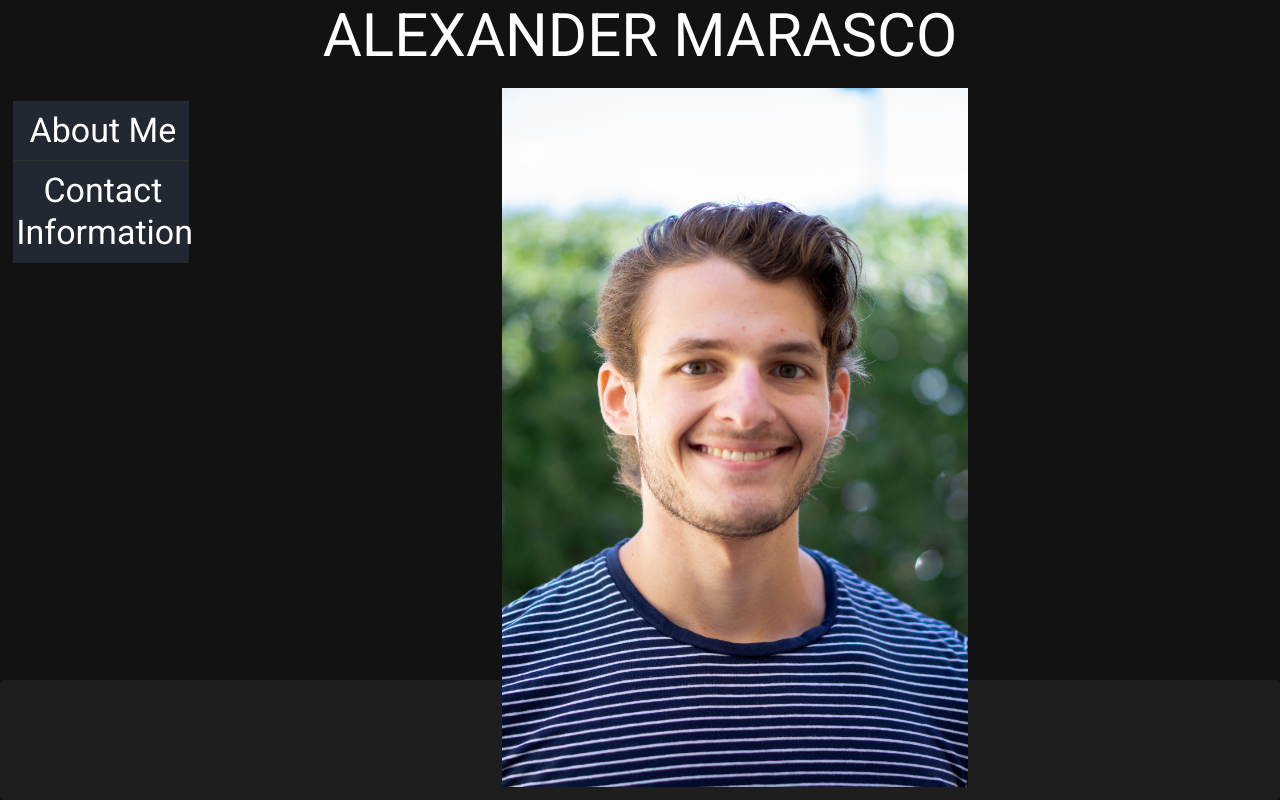
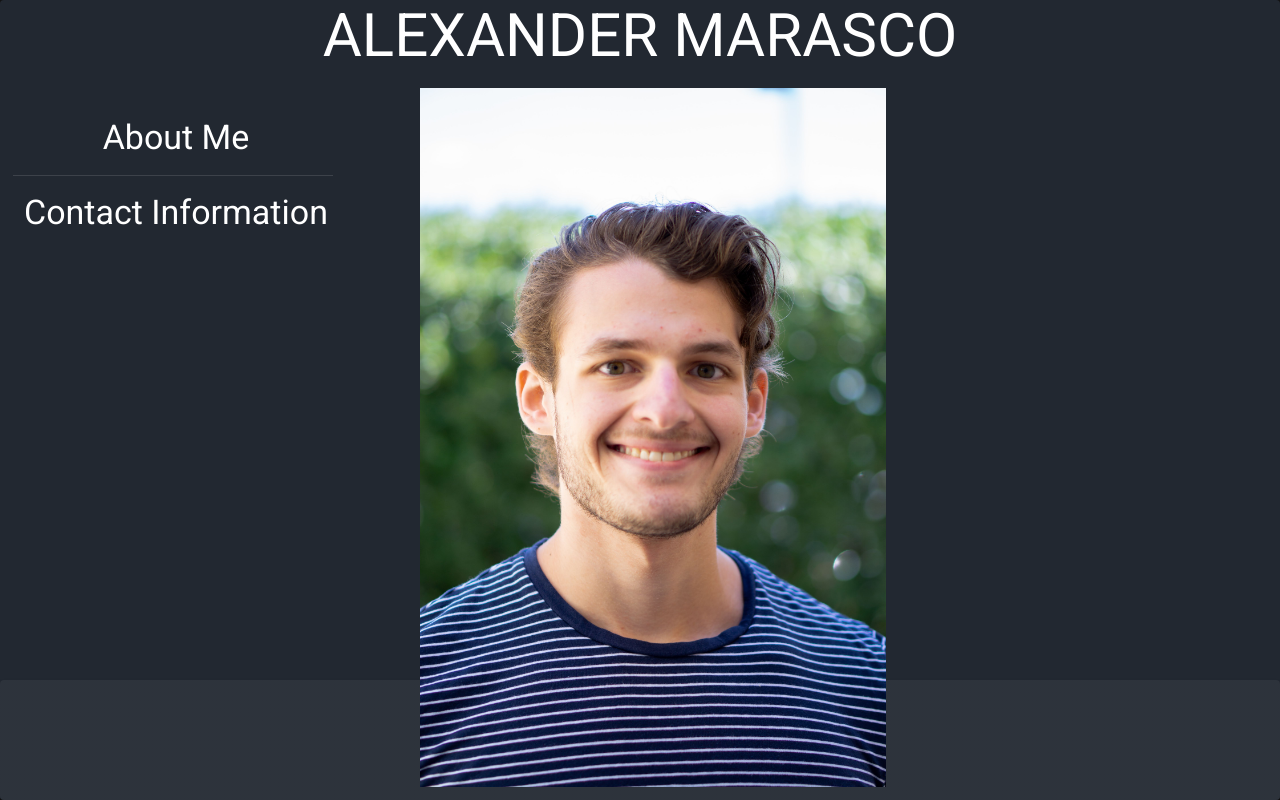
Before and after one commit to Marascax/alex-marasco-site, a Next.js app: page / in a window 1280 px wide. Built offline with nearby package versions, Linux system fonts and the light colour scheme.

Commit message:
paper background, image slide slowed down

```diff
--- a/pages/index.js
+++ b/pages/index.js
@@ -52,7 +52,8 @@ const Home = () => {
             sx={{
                 height: '100vh',
                 width: '100vw',
-                position: 'absolute'
+                position: 'absolute',
+                backgroundColor: 'primary.main'
             }}>
 
             <Head>
@@ -95,7 +96,8 @@ const Home = () => {
 
                         {/* quick-text side menu */}
                         <Box
-                            width='35%'
+                            width='25%'
+                            maxWidth='25%'
                             mt='1%'
                             ml='1%'>
 
@@ -106,7 +108,7 @@ const Home = () => {
 
                         {/* Image */}
                         <Box
-                            //width='100%'
+                            width='50%'
                             display='flex'
                             justifyContent='center'
                             overflow='hidden'>
@@ -118,6 +120,7 @@ const Home = () => {
                                 mountOnEnter
                                 unmountOnExit
                                 container={containerRef.current}
+                                timeout={500}
                                 easing='ease-in-out'>
 
                                 <CardMedia
@@ -143,6 +146,7 @@ const Home = () => {
                 elevation={1}
                 sx={{
                     height: '15%',
+                    backgroundColor: 'primary.main',
                     position: 'absolute',
                     zIndex: 1,
                     left: 0,
```
